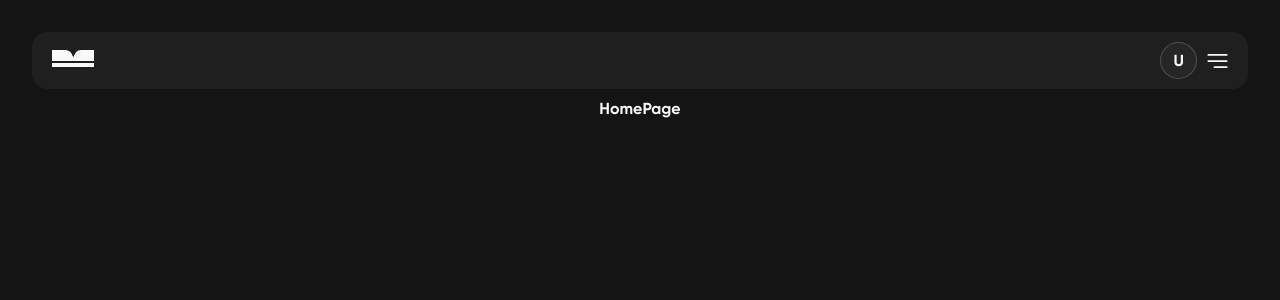
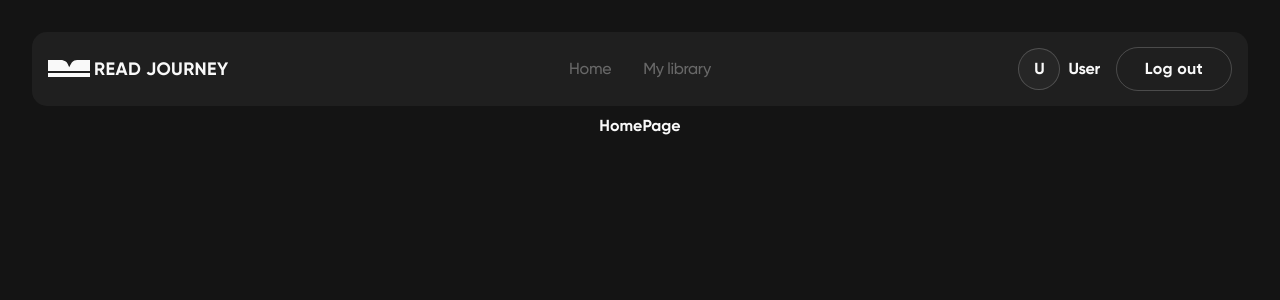
Before and after one commit to dan1delon/ReadJourney, a React (Vite) app: page / in a window 1280 px wide. Shown: the top 300 px of the page. Built offline with nearby package versions, Linux system fonts and the light colour scheme.

Commit message:
done header

```diff
--- a/src/components/Header/Header.module.css
+++ b/src/components/Header/Header.module.css
@@ -8,9 +8,17 @@
   box-sizing: border-box;
   border-radius: 15px;
   background-color: var(--very-dark-gray-color);
+  position: relative;
+
+  @media screen and (min-width: 768px) {
+    padding: 16px;
+    height: 74px;
+  }
 }
 
 .logoLink {
+  display: flex;
+  gap: 4px;
 }
 
 .logo {
@@ -18,10 +26,29 @@
   height: 17px;
 }
 
+.logoText {
+  font-weight: 700;
+  font-size: 18px;
+  line-height: 100%;
+  letter-spacing: 0.02em;
+  text-transform: uppercase;
+  color: var(--white-color);
+}
+
 .usersBlock {
   display: flex;
   align-items: center;
   gap: 10px;
+
+  @media screen and (min-width: 768px) {
+    gap: 16px;
+  }
+}
+
+.userAvatar {
+  display: flex;
+  align-items: center;
+  gap: 8px;
 }
 
 .userName {
@@ -39,6 +66,19 @@
   border-radius: 100%;
   border: 1px solid rgba(249, 249, 249, 0.2);
   background-color: var(--dark-gray-color);
+
+  @media screen and (min-width: 768px) {
+    width: 40px;
+    height: 40px;
+  }
+}
+
+.userText {
+  font-weight: 700;
+  font-size: 16px;
+  line-height: 112%;
+  letter-spacing: -0.02em;
+  color: var(--white-color);
 }
 
 .mobileMenuButton {
@@ -122,6 +162,13 @@
   border-radius: 30px;
   padding: 10px 20px;
   transition: all var(--transition-duration) var(--transition-timing-function);
+
+  @media screen and (min-width: 768px) {
+    padding: 12px 28px;
+    font-size: 16px;
+    line-height: 112%;
+    letter-spacing: 0.02em;
+  }
 }
 
 .logoutBtn:hover {
--- a/src/components/Header/Header.tsx
+++ b/src/components/Header/Header.tsx
@@ -3,9 +3,13 @@ import css from './Header.module.css';
 import Icon from '../../shared/Icon/Icon';
 import { useState } from 'react';
 import NavigationMenu from '../NavigationMenu/NavigationMenu';
+import { useMediaQuery } from '@mui/material';
 
 const Header = () => {
   const [isOpen, setIsOpen] = useState(false);
+
+  const isMobile = useMediaQuery('(max-width: 767px)');
+  const isDesktop = useMediaQuery('(min-width: 1280px)');
 
   const toggleMenu = () => {
     setIsOpen(prevState => !prevState);
@@ -17,9 +21,15 @@ const Header = () => {
       <header className={css.container}>
         <NavLink to="/" className={css.logoLink}>
           <Icon iconId="icon-logo" className={css.logo} />
+          {isDesktop && <span className={css.logoText}>READ JOURNEY</span>}
         </NavLink>
+        {!isMobile && <NavigationMenu />}
         <div className={css.usersBlock}>
+          <div className={css.userAvatar}>
             <div className={css.userName}>U</div>
+            {isDesktop && <span className={css.userText}>User</span>}
+          </div>
+          {isMobile ? (
             <button
               type="button"
               className={css.mobileMenuButton}
@@ -27,9 +37,14 @@ const Header = () => {
             >
               <Icon iconId="icon-mobile-menu" className={css.mobileMenuIcon} />
             </button>
+          ) : (
+            <button type="button" className={css.logoutBtn}>
+              Log out
+            </button>
+          )}
         </div>
 
-        {isOpen && (
+        {isMobile && isOpen && (
           <div className={css.mobileMenu}>
             <button className={css.closeBtn} onClick={toggleMenu}>
               <Icon iconId="icon-x" className={css.iconClose} />
--- a/src/components/NavigationMenu/NavigationMenu.module.css
+++ b/src/components/NavigationMenu/NavigationMenu.module.css
@@ -4,8 +4,14 @@
   flex-direction: column;
   gap: 20px;
 
-  @media screen and (min-width: 1440px) {
+  @media screen and (min-width: 768px) {
     flex-direction: row;
+    gap: 32px;
+
+    position: absolute;
+    top: 50%;
+    left: 50%;
+    transform: translate(-50%, -50%);
   }
 }
 
@@ -14,6 +20,12 @@
   line-height: 129%;
   letter-spacing: -0.02em;
   color: var(--light-gray-color);
+
+  @media screen and (min-width: 768px) {
+    font-size: 16px;
+    line-height: 112%;
+    letter-spacing: -0.02em;
+  }
 }
 
 .active {
--- a/src/components/NavigationMenu/NavigationMenu.tsx
+++ b/src/components/NavigationMenu/NavigationMenu.tsx
@@ -3,7 +3,7 @@ import css from './NavigationMenu.module.css';
 import clsx from 'clsx';
 
 type NavigationMenuProps = {
-  toggleMenu: () => void;
+  toggleMenu?: () => void;
 };
 
 type HandleActiveLinkProps = {
```
Lines whose indentation alone changed are shown as unchanged.
